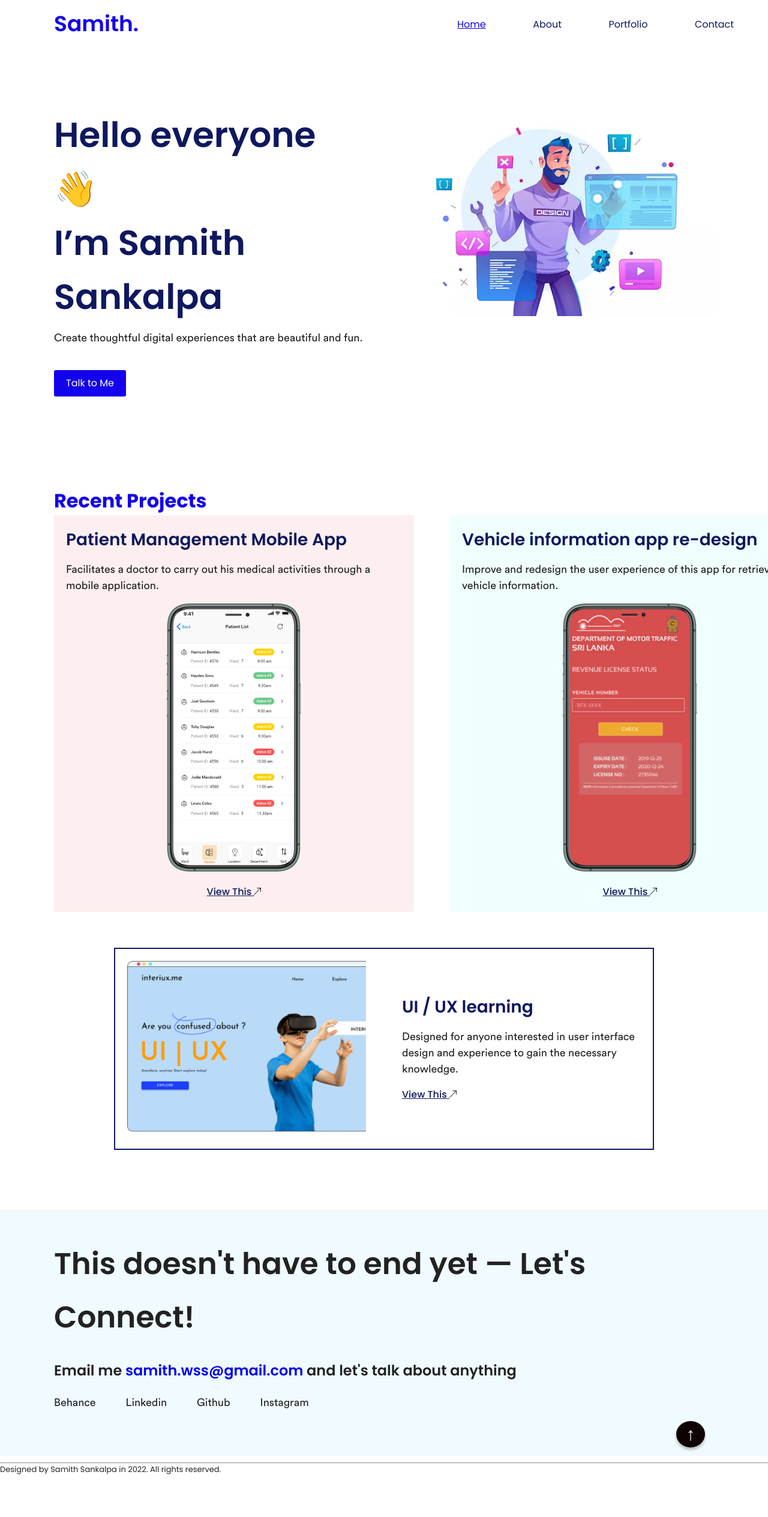
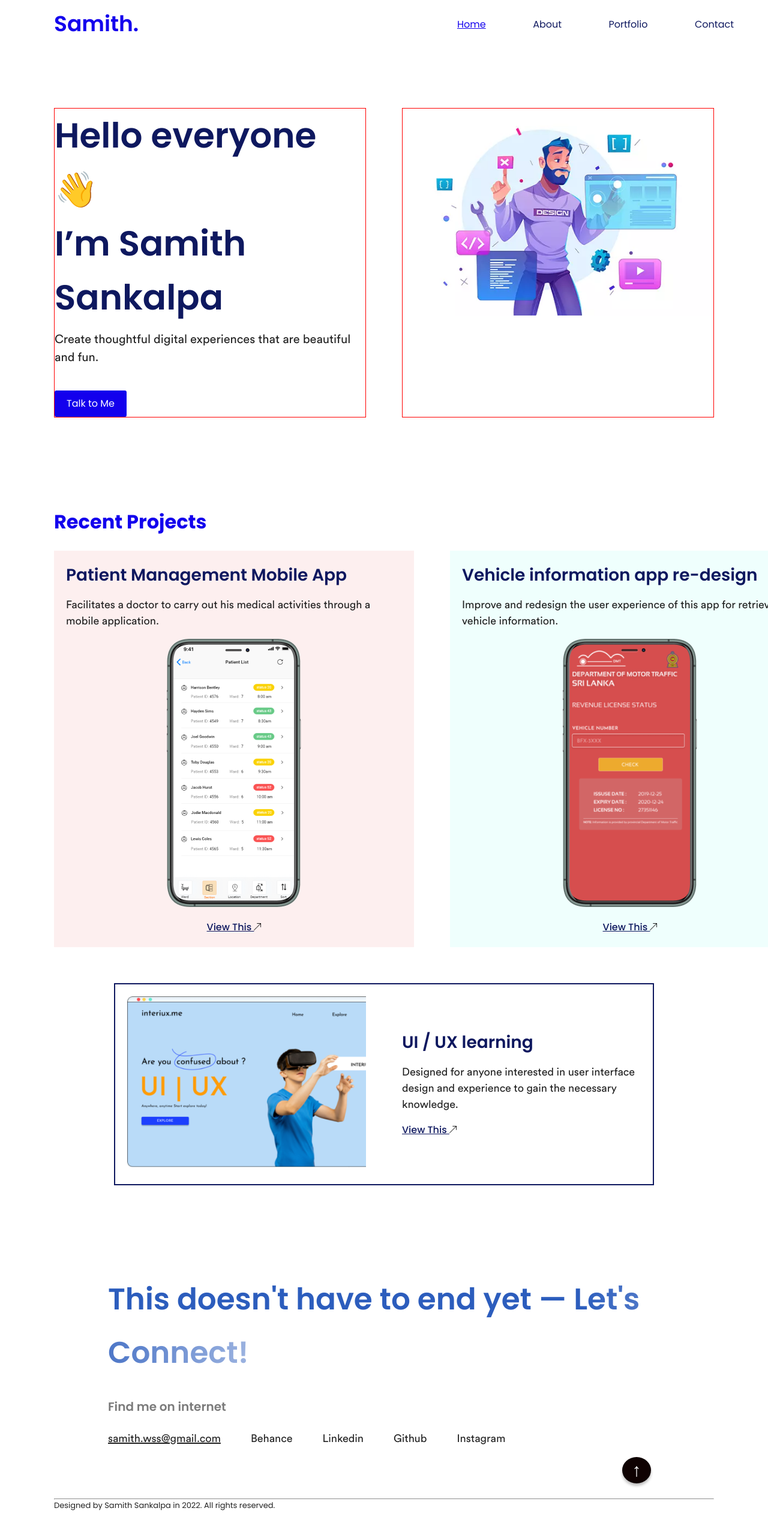
Before and after one commit to Samith-Sankalpa/Samith, a website built with Parcel: page index.html in a window 1280 px wide. Shown: the whole page at 60% size. Before the commit the page ends 2469 px from the top, so only its background shows below. Built offline with nearby package versions, Linux system fonts and the light colour scheme.

Commit message:
Introduction section cheked.

```diff
--- a/css/styles.css
+++ b/css/styles.css
@@ -37,7 +37,7 @@ body {
 html, body {overflow-x: hidden !important;width: 100vw !important;}
 
 .container {
-  margin: 0 2rem;
+  margin: 0 1.6rem;
 }
 
 /* Typography */
@@ -245,6 +245,7 @@ a {
   font-size: 2.8rem;
   font-weight: 700;
   text-align: center;
+  margin-bottom: 2.4rem;
 }
 
 .my-img {
@@ -356,14 +357,7 @@ a {
   font-weight: 600;
 }
 
-.hilight-text a {
-  text-decoration: none;
-  font-weight: 600;
-}
 
-.hilight-text a:hover {
-  text-decoration: underline;
-}
 
 .email {
   text-decoration: solid underline 2px;
@@ -390,10 +384,11 @@ a {
 }
 
 @media screen and (min-width: 1024px) {
-  .contact-section {
-    background: rgba(30, 184, 255, 0.063);
+
+  .hilight-text {
+      font-size: 2rem;
+      color: #21212198;
   }
-
   .contact__labels {
     display: flex;
     align-items: center;
@@ -412,6 +407,11 @@ a {
   .bold-text {
     font-size: 5rem;
     font-family: 'Poppins', sans-serif;
+    background: linear-gradient(91.06deg, #2C5DBD 70.12%, rgba(52, 255, 73, 0) 126.64%, rgba(51, 227, 93, 0.17448) 127.5%);
+    -webkit-background-clip: text;
+    -webkit-text-fill-color: transparent;
+    background-clip: text;
+    text-fill-color: transparent;
   }
   .centered  {
     padding-top: 5rem;
@@ -475,9 +475,9 @@ a {
 }
 /* Hero area  */
 .welcome {
-  margin : 10rem 0;
+  margin : 16rem 0 10rem 0;
+  /* ok  */
 }
-
 
 .welcome__deco-img {
  width: 100%;
@@ -485,31 +485,24 @@ a {
 
 .welcome__section {
   text-align: center;
-}
-
-.typewriter-title {
-  color: var(--color-headings);
-  font-family: 'Poppins', sans-serif;
-  font-size: 3.6rem;
-  font-weight: bold;
-  margin: 0;
+  /* ok  */
 }
 
  .welcome__heading {
-  text-align: center;
   color: var(--color-headings);
   font-family: 'Poppins', sans-serif;
-  font-size: 3rem;
+  font-size: 3.2rem;
   font-weight: 600;
+  line-height: 6rem;
   margin: 0;
-  line-height: 5rem;
+  /* ok  */
 }
 
 .welcome__caption {
   font-family: circular-medium;
-  font-size: 1.8rem;
-  font-weight: 400;
-  margin: 3rem 0;
+  font-size: 2rem;
+  margin: 3.2rem 0;
+  /* ok  */
 }
 
 .btn--welcome {
@@ -535,10 +528,7 @@ a {
     text-align: left;
     line-height: 9rem;
   }
-  .typewriter-title {
-    text-align: left;
-    font-size: 6.4rem;
-  }
+
   .welcome__caption {
     margin: 1rem 0 4rem 0;
     text-align: left;
--- a/index.html
+++ b/index.html
@@ -45,7 +45,11 @@
     <div class="container">
       <!-- Hero Area  -->
       <div class="grid grid--1x2 welcome">
-        <div class="welcome__section" data-aos="fade-up">
+        <div
+          class="welcome__section"
+          data-aos="fade-up"
+          style="border: 1px solid red"
+        >
           <p class="welcome__heading">
             Hello everyone 👋 <br />
             I’m Samith Sankalpa
@@ -58,7 +62,7 @@
             <a href="#contact" class="btn">Talk to Me</a>
           </div>
         </div>
-        <div class="welcome__image">
+        <div class="welcome__image" style="border: 1px solid red">
           <picture>
             <source
               type="image/webp"
@@ -195,8 +199,6 @@
         </div>
       </div>
       <!-- Recent Projects -->
-    </div>
-    <!-- container  -->
 
       <!-- Contact Section  -->
       <div id="contact" class="contact-section" data-aos="zoom-in-up">
@@ -205,13 +207,8 @@
             <span class="bold-text"
               >This doesn't have to end yet — Let's Connect!</span
             ><br />
-          Email me
-          <span class="hilight-text">
-            <a href="mailto:samith.wss@gmail.com" class="email"
-              >samith.wss@gmail.com</a
-            ></span
-          >
-          and let's talk about anything
+
+            <span class="hilight-text">Find me on internet </span>
           </p>
 
           <!-- contact icon  -->
@@ -233,13 +230,20 @@
             </div>
             <div>
               <a href="https://www.instagram.com/samiii___98/" target="_blank"
-              ><img src="images/instagram.png" alt="instagram.com-samiii___98"
+                ><img
+                  src="images/instagram.png"
+                  alt="instagram.com-samiii___98"
               /></a>
             </div>
           </div>
           <!-- contact icon  -->
 
           <div class="contact__labels">
+            <span class="social-name">
+              <a href="mailto:samith.wss@gmail.com" class="email"
+                >samith.wss@gmail.com</a
+              >
+            </span>
             <span class="social-name"
               ><a href="https://www.behance.net/samithsankalpa" target="_blank"
                 >Behance</a
@@ -273,6 +277,8 @@
           Designed by Samith Sankalpa in 2022. All rights reserved.
         </p>
       </div>
+    </div>
+    <!-- container  -->
 
     <script src="js/main.js"></script>
     <script src="https://unpkg.com/aos@next/dist/aos.js"></script>
```
Also changed, not shown: about.html (+12 -11 lines). Lines whose indentation alone changed are shown as unchanged.
